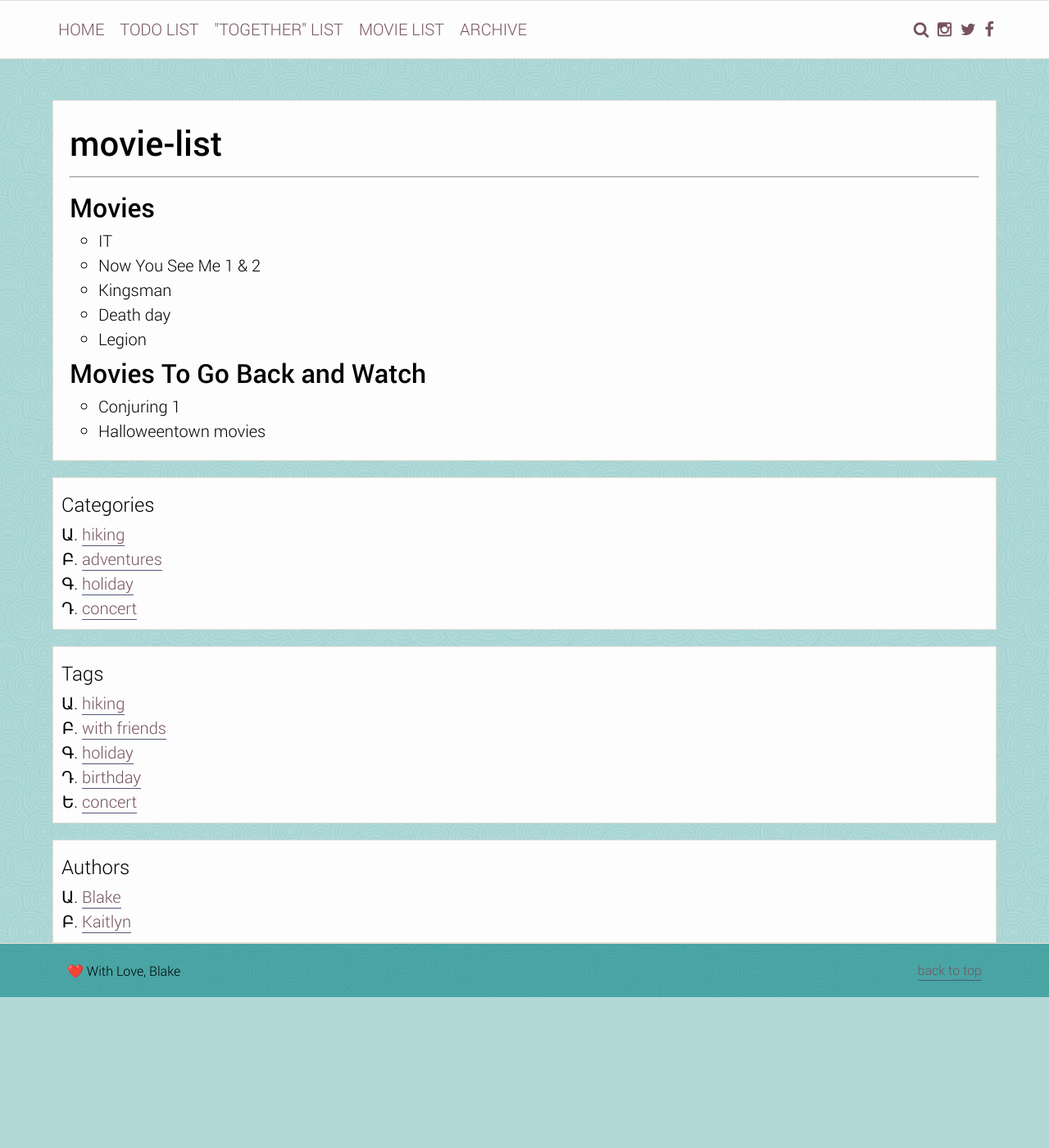
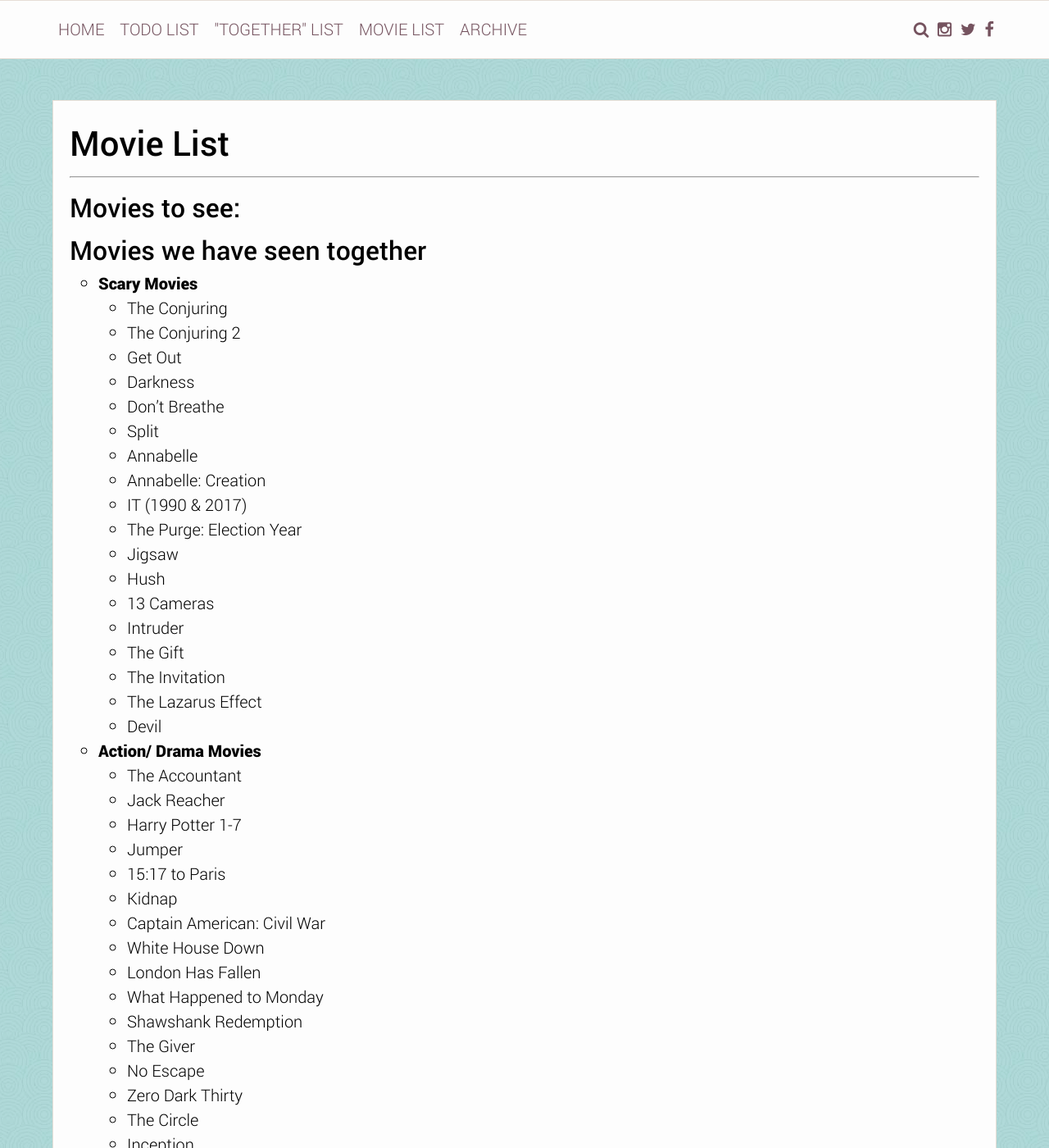
Before and after one commit to HappyBirthdayKait/HappyBirthdayKait.github.io, a Jekyll site: the page built from movie-list/index.md, in a window 1280 px wide and 1400 px high. Shown: the whole window at 82% size. Built offline with Jekyll 4.4.1, drawn with Linux system fonts in a browser that asks for light colours; some of the changed text lies outside the part shown.

Commit message:
edited movie list

```diff
--- a/movie-list/index.md
+++ b/movie-list/index.md
@@ -1,16 +1,62 @@
 ---
 layout: page
-title: movie-list
+title: Movie List
 ---
 -------------
-## Movies
+## Movies to see:
 
-- IT
-- Now You See Me 1 & 2
-- Kingsman
-- Death day
-- Legion
+## Movies we have seen together
+- **Scary Movies**
+    - The Conjuring
+    - The Conjuring 2
+    - Get Out
+    - Darkness
+    - Don't Breathe
+    - Split
+    - Annabelle
+    - Annabelle: Creation
+    - IT (1990 & 2017)
+    - The Purge: Election Year
+    - Jigsaw
+    - Hush
+    - 13 Cameras
+    - Intruder
+    - The Gift
+    - The Invitation
+    - The Lazarus Effect
+    - Devil
 
-## Movies To Go Back and Watch
-- Conjuring 1
-- Halloweentown movies
+- **Action/ Drama Movies**
+    - The Accountant
+    - Jack Reacher
+    - Harry Potter 1-7
+    - Jumper
+    - 15:17 to Paris
+    - Kidnap
+    - Captain American: Civil War
+    - White House Down
+    - London Has Fallen
+    - What Happened to Monday
+    - Shawshank Redemption
+    - The Giver
+    - No Escape
+    - Zero Dark Thirty
+    - The Circle
+    - Inception
+
+- **Animations**
+    - The Emoji Movie
+    - Chicken Little
+    - Finding Dory
+    - Secret Life of Pets
+
+- **Comedies**
+    - Game Night
+    - Now You See Me 1&2
+    - Jumanji: Welcome to the Jungle (2017)
+    - How the Grinch Stole Christmas
+
+- **Romantic Comedies**
+    - Hitch
+    - Titanic
+    - How to Lose a Guy in 10 days
```
